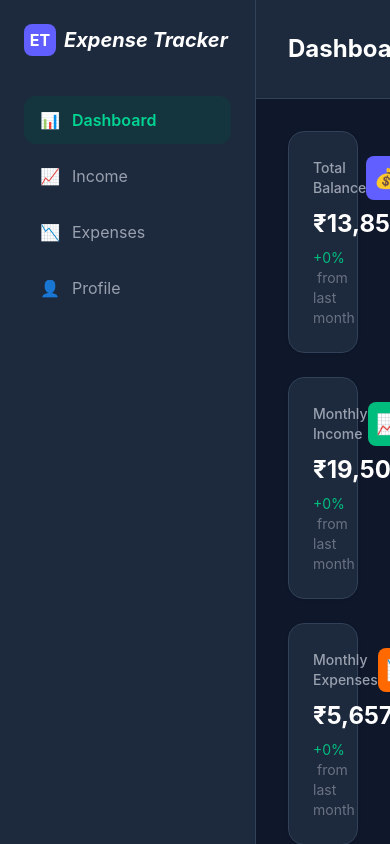
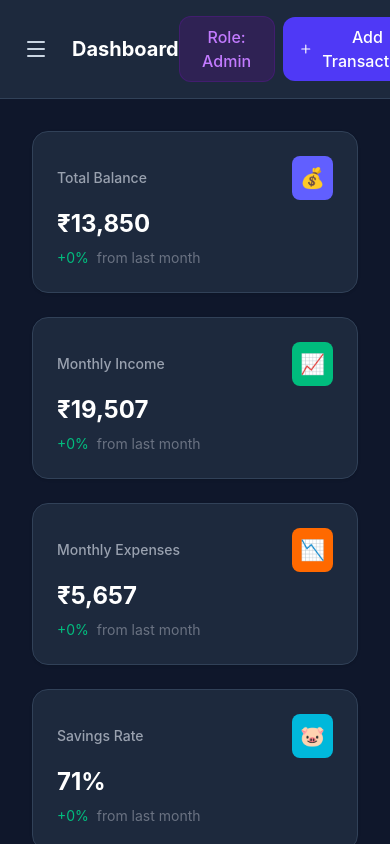
Before and after one commit to HckR01/ExpenseTracker-Ui, a React (Vite) app: page / in a window 390 px wide. Built offline with nearby package versions, Linux system fonts and the light colour scheme.

Commit message:
add responsive for samll screen

```diff
--- a/src/component/layout/Navbar.jsx
+++ b/src/component/layout/Navbar.jsx
@@ -1,15 +1,23 @@
-import React, { useState } from 'react';
-import { Moon, Sun, Plus } from 'lucide-react';
+import React from 'react';
+import { Moon, Sun, Plus, Menu } from 'lucide-react';
 import { useTransactions } from '../../context/TransactionContext';
 
 export const Navbar = ({ onOpenModal }) => {
-    const { isDarkMode, toggleDarkMode, isAdmin, setIsAdmin } = useTransactions();
+    const { isDarkMode, toggleDarkMode, isAdmin, setIsAdmin, isSidebarOpen, setIsSidebarOpen } = useTransactions();
 
     return (
-        <header className="flex items-center justify-between px-8 py-4 bg-white dark:bg-slate-800 border-b border-gray-100 dark:border-slate-700 transition-colors">
-            <h2 className="text-2xl font-bold text-slate-800 dark:text-white">Dashboard</h2>
+        <header className="flex items-center justify-between px-4 md:px-8 py-4 bg-white dark:bg-slate-800 border-b border-gray-100 dark:border-slate-700 transition-colors">
+            <div className="flex items-center gap-4">
+                <button
+                    onClick={() => setIsSidebarOpen(true)}
+                    className="md:hidden p-2 text-slate-600 dark:text-slate-300 hover:bg-gray-100 dark:hover:bg-slate-700 rounded-xl transition-colors"
+                >
+                    <Menu size={24} />
+                </button>
+                <h2 className="text-xl md:text-2xl font-bold text-slate-800 dark:text-white">Dashboard</h2>
+            </div>
 
-            <div className="flex items-center gap-4">
+            <div className="flex items-center gap-2 md:gap-4">
                 <button
                     onClick={() => setIsAdmin(!isAdmin)}
                     className={`px-4 py-2 rounded-xl font-medium transition-colors border ${
--- a/src/component/layout/Sidebar.jsx
+++ b/src/component/layout/Sidebar.jsx
@@ -1,3 +1,6 @@
+import { X } from "lucide-react";
+import { useTransactions } from "../../context/TransactionContext";
+
 const navItems = [
   { name: "Dashboard", icon: "📊", active: true },
   { name: "Income", icon: "📈" },
@@ -5,14 +8,39 @@ const navItems = [
   { name: "Profile", icon: "👤" },
 ];
 
-export const Sidebar = () => (
-  <aside className="w-64 h-screen bg-white dark:bg-slate-800 border-r border-gray-100 dark:border-slate-700 p-6 flex flex-col transition-colors">
-    <div className="flex items-center gap-2 mb-10">
+export const Sidebar = () => {
+  const { isSidebarOpen, setIsSidebarOpen } = useTransactions();
+
+  return (
+    <>
+      {/* Mobile Overlay */}
+      {isSidebarOpen && (
+        <div
+          className="md:hidden fixed inset-0 bg-slate-900/50 backdrop-blur-sm z-40"
+          onClick={() => setIsSidebarOpen(false)}
+        />
+      )}
+
+      {/* Sidebar Content */}
+      <aside className={`fixed md:sticky top-0 left-0 h-screen w-64 bg-white dark:bg-slate-800 border-r border-gray-100 dark:border-slate-700 p-6 flex flex-col transition-transform duration-300 z-50 ${
+        isSidebarOpen ? "translate-x-0" : "-translate-x-full"
+      } md:translate-x-0`}>
+        <div className="flex items-center justify-between mb-10">
+          <div className="flex items-center gap-2">
             <div className="w-8 h-8 bg-indigo-500 rounded-lg flex items-center justify-center text-white font-bold">
               ET
             </div>
             <h1 className="text-xl font-bold italic text-slate-800 dark:text-white">Expense Tracker</h1>
           </div>
+
+          <button
+            className="md:hidden text-slate-500 dark:text-slate-400 p-1"
+            onClick={() => setIsSidebarOpen(false)}
+          >
+            <X size={20} />
+          </button>
+        </div>
+
         <nav className="flex-1 space-y-2">
           {navItems.map((item) => (
             <button
@@ -24,4 +52,6 @@ export const Sidebar = () => (
           ))}
         </nav>
       </aside>
+    </>
   );
+};
--- a/src/context/TransactionContext.jsx
+++ b/src/context/TransactionContext.jsx
@@ -14,6 +14,9 @@ export const TransactionProvider = ({ children }) => {
 
     // Admin role state
     const [isAdmin, setIsAdmin] = useState(true);
+
+    // Sidebar mobile state
+    const [isSidebarOpen, setIsSidebarOpen] = useState(false);
 
     useEffect(() => {
         // Apply dark mode to html class
@@ -81,7 +84,9 @@ export const TransactionProvider = ({ children }) => {
         isDarkMode,
         toggleDarkMode,
         isAdmin,
-        setIsAdmin
+        setIsAdmin,
+        isSidebarOpen,
+        setIsSidebarOpen
     };
 
     return (
```
Lines whose indentation alone changed are shown as unchanged.
